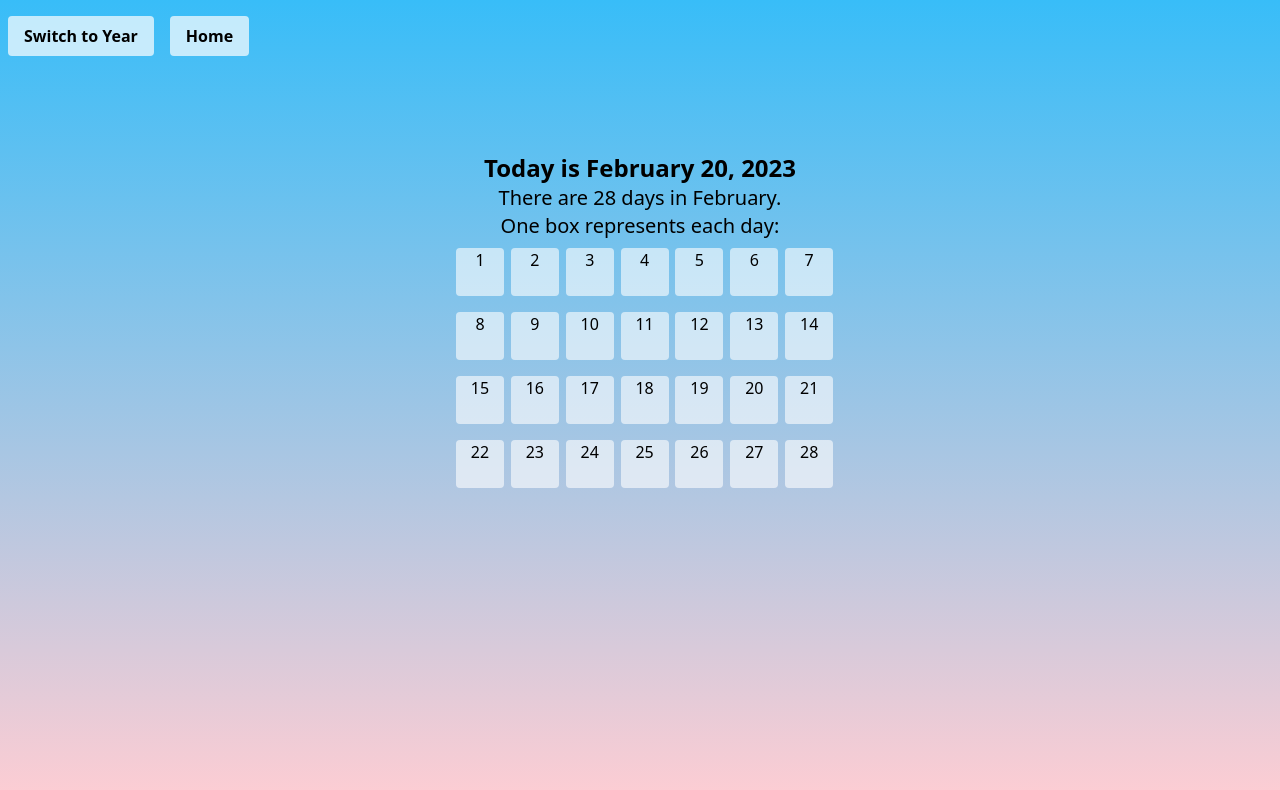
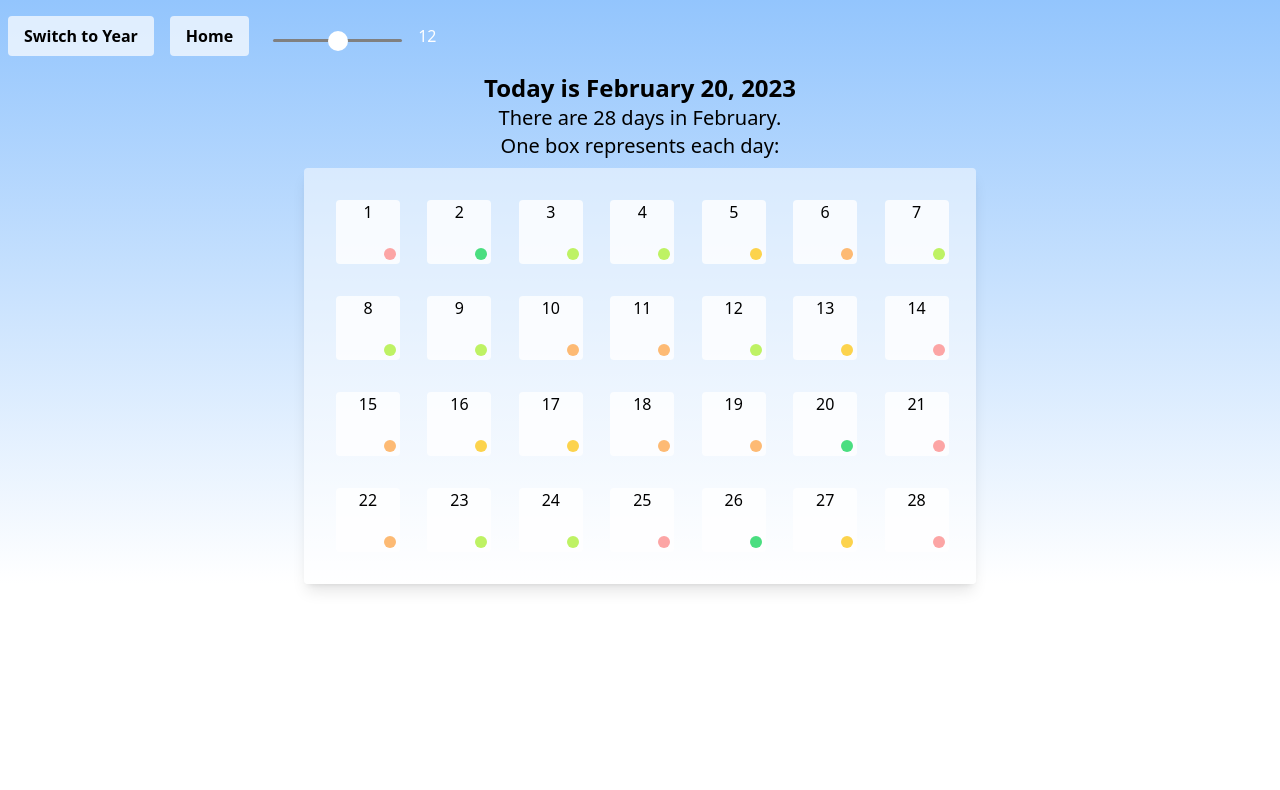
Before and after one commit to Pawtang/sunny-front, a React (Create React App) app in the folder Sunny/: page /month in a window 1280 px wide. Shown: the top 790 px of the page. Built offline with nearby package versions, Linux system fonts and the light colour scheme.

Commit message:
updated calendar styling, completed dummy month

```diff
--- a/Sunny/src/components/CalendarDay.tsx
+++ b/Sunny/src/components/CalendarDay.tsx
@@ -6,10 +6,27 @@ import { Link } from "react-router-dom";
 
 interface calendarDayProps {
   dayIndex: number;
+  quality: number;
 }
+
+const color = (quality: number) => {
+  switch (quality) {
+    case 1:
+      return "bg-red-300";
+    case 2:
+      return "bg-orange-300";
+    case 3:
+      return "bg-amber-300";
+    case 4:
+      return "bg-lime-300";
+    case 5:
+      return "bg-green-400";
+  }
+};
+
 const CalendarDay: FunctionComponent<calendarDayProps> = (props) => {
   {
-    const { dayIndex } = props;
+    const { dayIndex, quality } = props;
     const divStyle = {
       backgroundColor: `rgb(${dayIndex * 0.6 + 50}, ${255 - dayIndex * 0.25}, ${
         255 - dayIndex * 0.5 + 30
@@ -18,10 +35,16 @@ const CalendarDay: FunctionComponent<calendarDayProps> = (props) => {
     return (
       <Link to="/Day">
         <div
-          className="dayBox w-12 hover:-translate-y-1 h-12 hover:h-15 transition-all m-2 rounded bg-white/60 hover:bg-white hover:drop-shadow-md "
+          className={`dayBox relative w-16 hover:-translate-y-1 h-16 hover:h-15 bg-white/80 hover:bg-white transition-all m-4 rounded hover:drop-shadow-md`}
           // style={divStyle}
         >
           <h1 className="text-large text-center">{dayIndex + 1}</h1>
+          {/* <h2 className="text-medium text-center">{quality}</h2> */}
+          <div
+            className={`absolute w-3 h-3 bottom-1 right-1 rounded-full ${color(
+              quality
+            )}`}
+          ></div>
         </div>
       </Link>
     );
--- a/Sunny/src/components/Day.tsx
+++ b/Sunny/src/components/Day.tsx
@@ -6,6 +6,7 @@ import RangeRating from "../elements/RangeRating";
 import dayjs, { Dayjs } from "dayjs";
 import LinkButton from "../elements/LinkButton";
 import { Interface } from "readline";
+import BackgroundGradient from "../utilities/BackgroundGradient";
 const today = dayjs();
 
 interface dayProps {
@@ -16,32 +17,13 @@ const Day: FunctionComponent<dayProps> = (props) => {
   // const { id } = props;
   // const [dailyRating, setDailyRating] = useState(0);
 
-  const time = today.format("h:mm A");
-
-  // const daytimeGradient = (timestamp: Dayjs) => {
-  //   switch (timestamp) {
-  //     case (dawn) {
-  //       return('bg-gradient-to-b from-sky-200 via-rose-300 to-indigo-900')
-  //     }
-  //     case (sunrise) {
-  //       return('bg-gradient-to-b from-sky-200 via-rose-300 to-indigo-900')
-  //     }
-  //     case (noon) {
-  //       return('bg-gradient-to-b from-sky-200 via-rose-300 to-indigo-900')
-  //     }
-  //     case (sunset) {
-  //       return('bg-gradient-to-b from-sky-200 via-rose-300 to-indigo-900')
-  //     }
-  //     case (dusk) {
-  //       return('bg-gradient-to-b from-sky-200 via-rose-300 to-indigo-900')
-  //     }
-
-  //   }
-  // }
+  const time = parseInt(today.format("h"));
 
   return (
     <div
-      className={`Day h-screen w-screen flex items-center bg-gradient-to-b from-sky-200 via-rose-300 to-indigo-900 `}
+      className={`Day h-screen w-screen flex items-center ${BackgroundGradient(
+        time
+      )}`}
     >
       <div className="container mx-auto">
         <div className="journal max-w-lg mx-auto">
@@ -53,7 +35,7 @@ const Day: FunctionComponent<dayProps> = (props) => {
               <h2 className="center text-2xl">
                 Today is <i>{today.format("MMMM DD, YYYY")}</i>
               </h2>
-              <h2 className="center text-2xl">{time}</h2>
+              <h2 className="center text-2xl">{today.format("h:mm A")}</h2>
               <h2 className="center mt-2">
                 <b> How was your day today?</b>
               </h2>
--- a/Sunny/src/components/DummyMonthGen.tsx
+++ /dev/null
@@ -1,23 +0,0 @@
-import dayjs, { Dayjs } from "dayjs";
-
-const DummyMonthGen = () => {
-  const randomInteger = (n: number) => {
-    return Math.floor(Math.random()) * n;
-  };
-  const days = dayjs().daysInMonth();
-  const generateMonth = () => {
-    const month: { id: number; quality: number; sleep: number; date: Dayjs }[] =
-      [];
-    for (let i = 0; i < days; i++) {
-      month.push({
-        id: i,
-        quality: randomInteger(4),
-        sleep: randomInteger(12),
-        date: dayjs(`${dayjs().year()}-${dayjs().month()}-${i + 1}`),
-      });
-    }
-    return month;
-  };
-};
-
-export default DummyMonthGen;
--- a/Sunny/src/components/Home.tsx
+++ b/Sunny/src/components/Home.tsx
@@ -10,8 +10,8 @@ const Home: FunctionComponent = () => {
   return (
     <>
       <Navbar></Navbar>
-      <div className="bg-gradient-to-r from-cyan-500 to-blue-500 container-fluid h-screen w-screen">
-        <div className="flex items-center w-100 h-screen border container-fluid">
+      <div className="bg-gradient-to-r from-cyan-500 to-blue-500 container-fluid h-screen w-screen p-4">
+        <div className="flex items-center w-100 h-screen container-fluid">
           <div className="container flex justify-center mx-auto max-w-xl">
             <div className="container mx-auto text-white">
               <h2 className="text-xl">
--- a/Sunny/src/components/Month.tsx
+++ b/Sunny/src/components/Month.tsx
@@ -1,10 +1,11 @@
 import React, { FunctionComponent } from "react";
-import { useState } from "react";
+import { useState, useEffect } from "react";
 import dayjs from "dayjs";
 import CalendarDay from "./CalendarDay";
 import ActionButton from "../elements/ActionButton";
 import LinkButton from "../elements/LinkButton";
-import DummyMonthGen from "./DummyMonthGen";
+import DummyMonthGen from "../utilities/DummyMonthGen";
+import BackgroundGradient from "../utilities/BackgroundGradient";
 
 const Month: FunctionComponent = () => {
   const today = dayjs();
@@ -12,11 +13,19 @@ const Month: FunctionComponent = () => {
   const yearCount = 365;
   const [isMonth, setIsMonth] = useState(true);
   const containerStyle = () => {
-    return isMonth ? "grid-cols-7 max-w-sm" : "grid-cols-16 max-w-xxl";
+    return isMonth ? "grid-cols-7" : "grid-cols-16 ";
   };
 
+  const [time, setTime] = useState(12);
+
+  // Useffect to run DummyMonthGen only on mount
+  // const month = [];
+  // useEffect(() => {
+  //   month.push(DummyMonthGen());
+  // }, []);
+
   return (
-    <div className="mt-0 h-screen bg-gradient-to-b from-sky-400 to-rose-200">
+    <div className={`mt-0 transition-colors ${BackgroundGradient(time)}`}>
       <div className="container nav">
         <ActionButton
           // stateSetter={setIsMonth}
@@ -25,9 +34,21 @@ const Month: FunctionComponent = () => {
           styleTags="mt-4"
         ></ActionButton>
         <LinkButton linkTo="/" buttonText="Home"></LinkButton>
+        <div className="mx-4 inline">
+          <input
+            type="range"
+            value={time}
+            min={0}
+            max={24}
+            onChange={(e) => {
+              setTime(e.target.valueAsNumber);
+            }}
+          />
+          <p className="text-white inline mx-4 bold">{time}</p>
+        </div>
       </div>
 
-      <div className="container justify-content mx-auto mt-24">
+      <div className="container justify-content mx-auto mt-4">
         <div className="container justify-content mx-auto max-w-lg">
           <h1 className="text-2xl mx-auto text-center">
             <b>Today is {today.format("MMMM DD, YYYY")}</b>
@@ -41,12 +62,20 @@ const Month: FunctionComponent = () => {
           </h1>
         </div>
         <div
-          className={`mx-auto container grid place-content-center ${containerStyle()}`}
+          className={`mx-auto shadow-lg mt-2 container grid place-content-center rounded bg-white/50 p-4 max-w-2xl ${containerStyle()}`}
         >
           {/* <div className={`dayContainer grid grid-cols-7`}> */}
-          {[...Array(isMonth ? monthCount : 365)].map((value, index) => (
+          {/* {[...Array(isMonth ? monthCount : 365)].map((value, index) => (
             <div id={(index + 1).toString()} key={index}>
               <CalendarDay dayIndex={index} />
+            </div>
+          ))} */}
+          {DummyMonthGen().map((day) => (
+            <div id={day.id.toString()} key={day.id}>
+              <CalendarDay
+                dayIndex={day.id}
+                quality={day.quality}
+              ></CalendarDay>
             </div>
           ))}
         </div>
--- /dev/null
+++ b/Sunny/src/utilities/BackgroundGradient.tsx
@@ -0,0 +1,13 @@
+const BackgroundGradient = (time: number) => {
+  if (time < 6) {
+    return " bg-gradient-to-b from-sky-200 via-rose-200 to-indigo-400";
+  } else if (time < 10) {
+    return "bg-gradient-to-b from-violet-200 via-rose-200 to-orange-300";
+  } else if (time < 14) {
+    return "bg-gradient-to-b from-blue-300 to-light-blue-300";
+  } else if (time < 20) {
+    return "bg-gradient-to-b from-pink-300 via-orange-300 to-yellow-200";
+  } else return "bg-gradient-to-b from-blue-300 to-violet-500";
+};
+
+export default BackgroundGradient;
--- /dev/null
+++ b/Sunny/src/utilities/DummyMonthGen.tsx
@@ -0,0 +1,24 @@
+import dayjs, { Dayjs } from "dayjs";
+
+const DummyMonthGen = () => {
+  const randomInteger = (n: number) => {
+    return Math.floor(Math.random() * n + 1);
+  };
+
+  const days = dayjs().daysInMonth();
+
+  const month: { id: number; quality: number; sleep: number; date: Dayjs }[] =
+    [];
+
+  for (let i = 0; i < days; i++) {
+    month.push({
+      id: i,
+      quality: randomInteger(5),
+      sleep: randomInteger(12),
+      date: dayjs(`${dayjs().year()}-${dayjs().month()}-${i + 1}`),
+    });
+  }
+  return month;
+};
+
+export default DummyMonthGen;
```
